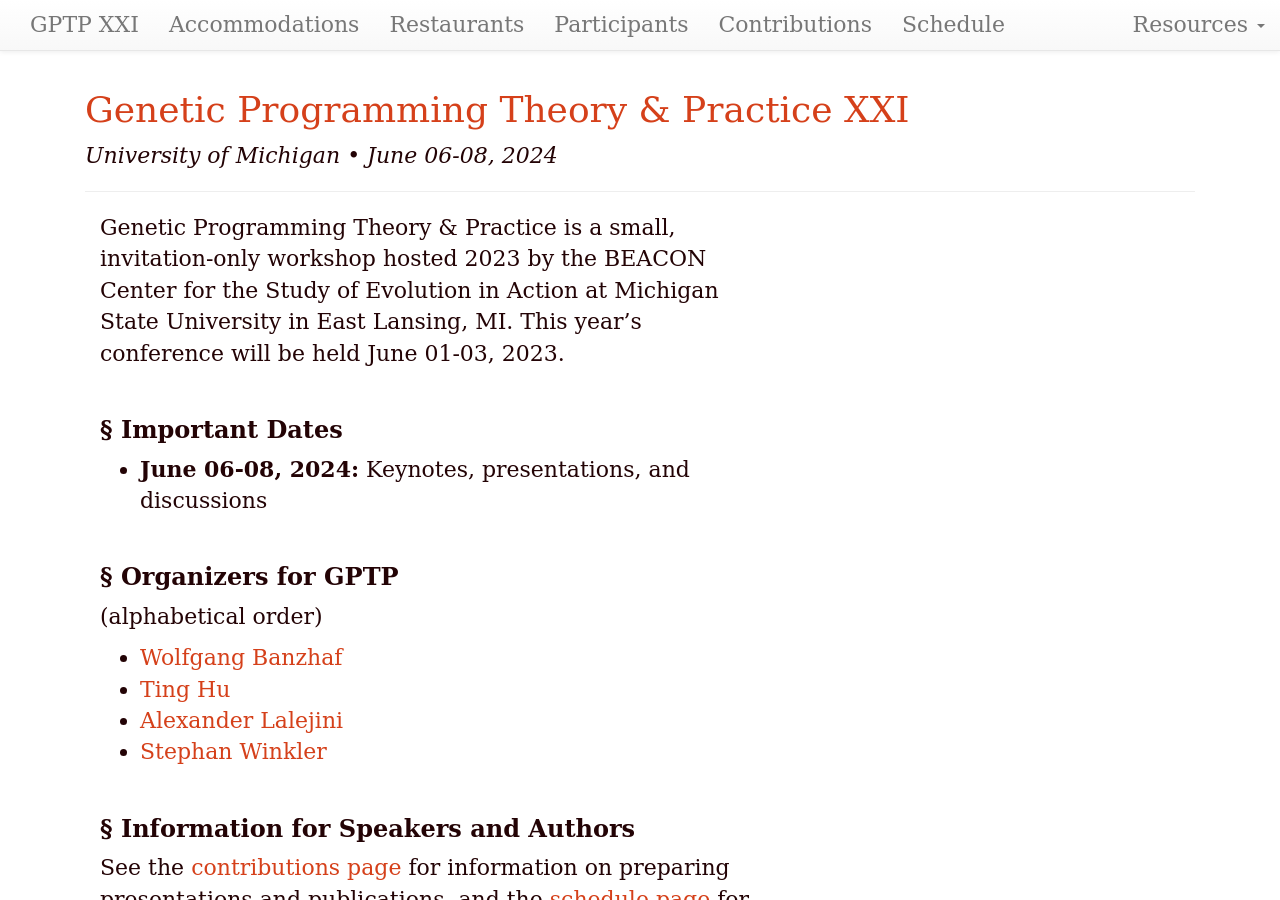
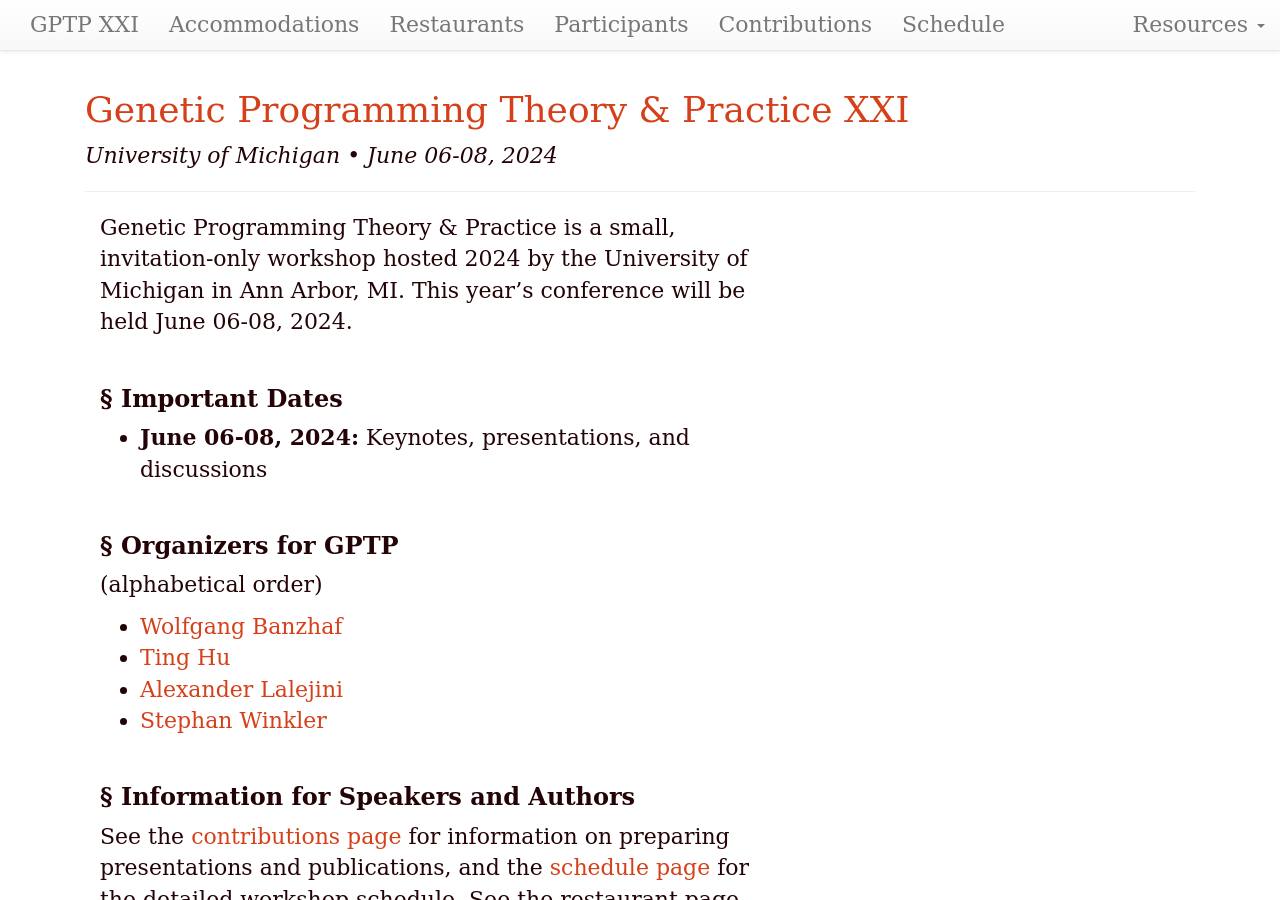
Before and after one commit to GPTP-workshop/gptp-workshop.github.io, a Jekyll site: the page built from index.md, in a window 1280 px wide and 900 px high. Built offline with Jekyll 4.4.1, drawn with Linux system fonts in a browser that asks for light colours.

Commit message:
Update index.md

```diff
--- a/index.md
+++ b/index.md
@@ -6,10 +6,10 @@ dates: "June 06-08, 2024"
 ---
 
 <!-- ## GPTP Sandbox 2022 -->
-Genetic Programming Theory & Practice is a small, invitation-only workshop hosted 2023 by the BEACON Center for the Study of Evolution in Action at Michigan State University in East Lansing, MI. This year's conference will be held June 01-03, 2023.
+Genetic Programming Theory & Practice is a small, invitation-only workshop hosted 2024 by the University of Michigan in Ann Arbor, MI. This year's conference will be held June 06-08, 2024.
 
 <!-- Genetic Programming Theory & Practice is a small, invitation-only workshop.
-In June 2023, GPTP will return to Michigan State University, East Lansing, MI.
+In June 2024, GPTP will return to  University of Michigan, Ann Arbor, MI.
 Fall 2022 will see the premiere of GPTP Sandbox, an online GPTP event dedicated to the work of PhD students working in GP as well as social media activities for promoting genetic programming. -->
 
 ### Important Dates
```
